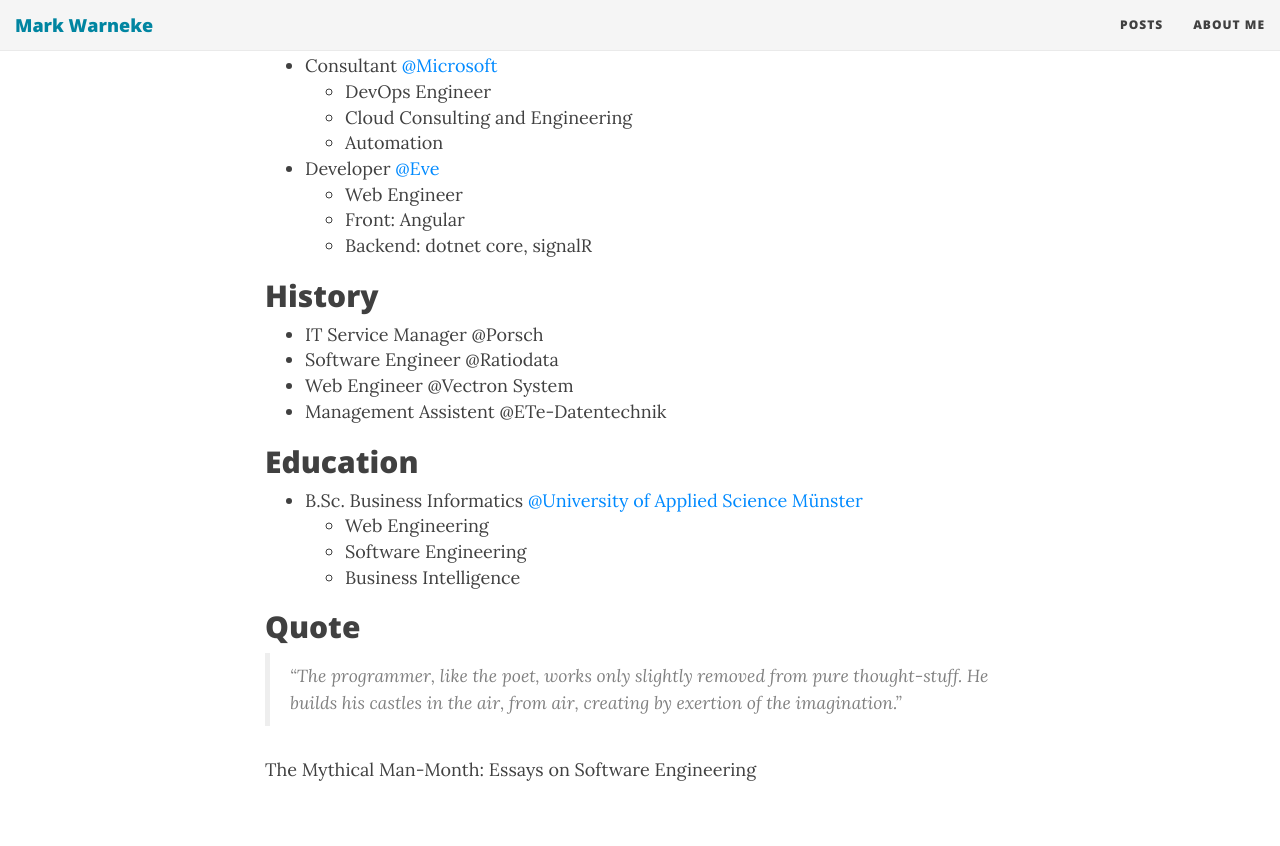
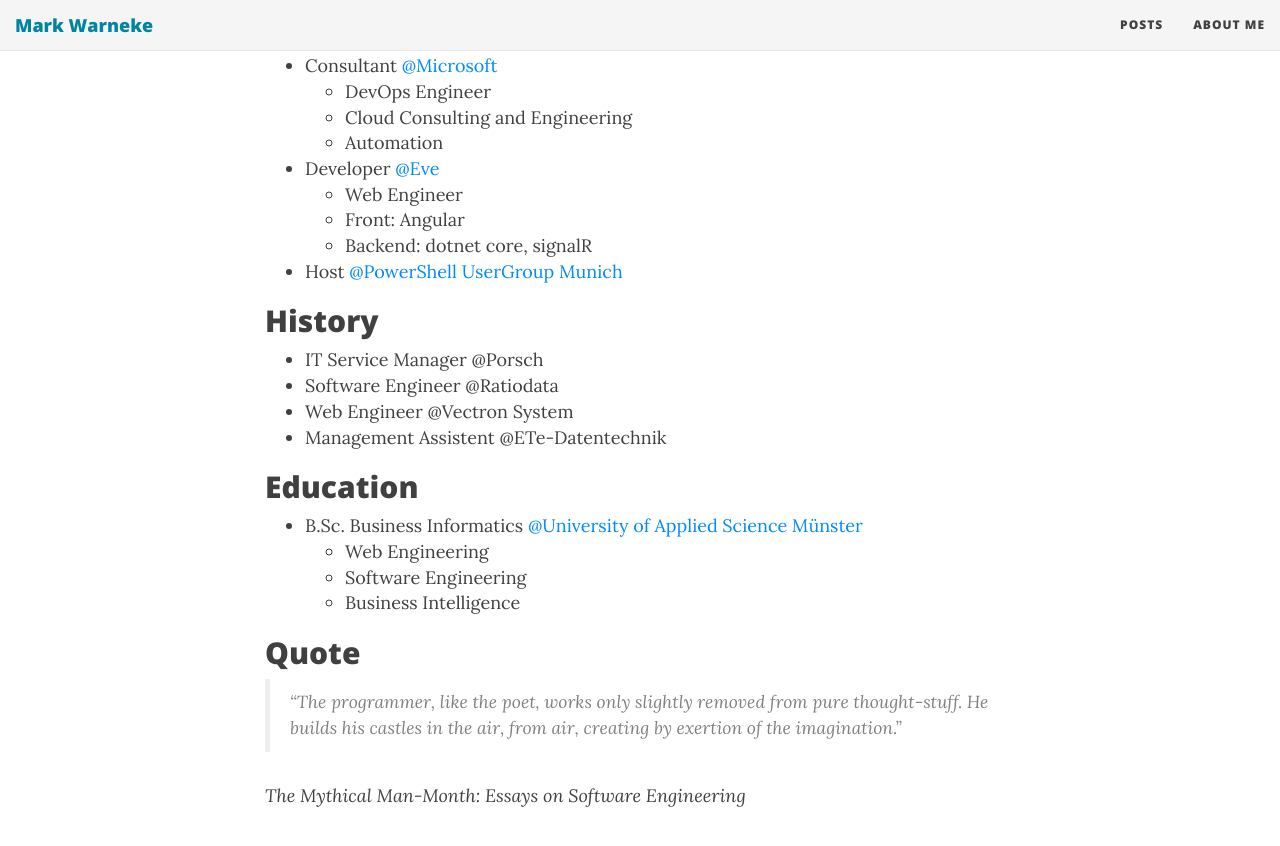
Before and after one commit to MarkWarneke/markwarneke.github.io, a Jekyll site: the page built from about.md, in a window 1280 px wide and 900 px high, scrolled down 760 px. Shown: the top 846 px of the window. Built offline with Jekyll 4.4.1, drawn with Linux system fonts in a browser that asks for light colours; nearby versions of some CDN libraries.

Commit message:
add psug

```diff
--- a/about.md
+++ b/about.md
@@ -22,6 +22,7 @@
   - Web Engineer
   - Front: Angular
   - Backend: dotnet core, signalR
+- Host [@PowerShell UserGroup Munich](https://github.com/GPSUG)
 
 ## History
 
@@ -41,4 +42,4 @@
 
 > "The programmer, like the poet, works only slightly removed from pure thought-stuff. He builds his castles in the air, from air, creating by exertion of the imagination."
 
-The Mythical Man-Month: Essays on Software Engineering
+*The Mythical Man-Month: Essays on Software Engineering*
```
